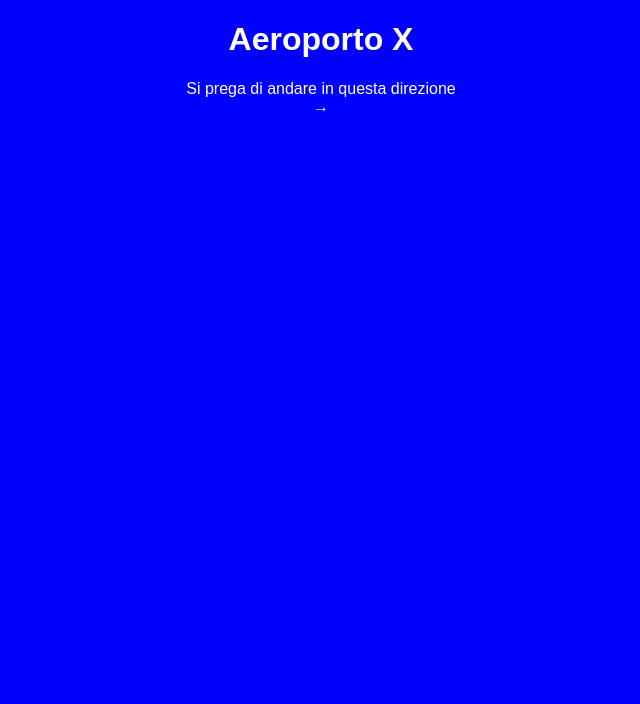
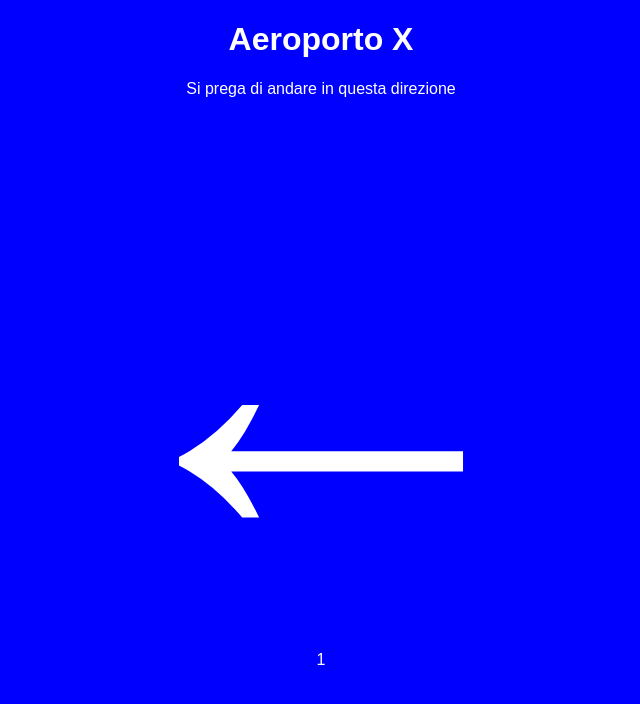
Before and after one commit to digitald/csb-t2kck, a plain HTML site: page index.html in a window 1280 px wide. Shown: the whole page, without its empty margins (319-959 px from the left). Drawn offline with Linux system fonts and the light colour scheme.

Commit message:
Deployment from Codesandbox.

```diff
--- a/index.html
+++ b/index.html
@@ -1 +1 @@
-<!DOCTYPE html><html><head><title>Parcel Sandbox</title><meta charset="UTF-8"><link rel="stylesheet" href="/csb-t2kck/src.4cc13e5b.css"></head><body class="corpo"> <div id="app"></div> <script src="/csb-t2kck/src.094165e4.js"></script> </body></html>
+<!DOCTYPE html><html><head><title>Parcel Sandbox</title><meta charset="UTF-8"><link rel="stylesheet" href="/csb-t2kck/src.4cc13e5b.css"></head><body class="corpo"> <div id="app"></div> <script src="/csb-t2kck/src.514fa8c2.js"></script> </body></html>
--- a/src.094165e4.js
+++ b/src.514fa8c2.js
@@ -1,6 +1,6 @@
 parcelRequire=function(e,r,t,n){var i,o="function"==typeof parcelRequire&&parcelRequire,u="function"==typeof require&&require;function f(t,n){if(!r[t]){if(!e[t]){var i="function"==typeof parcelRequire&&parcelRequire;if(!n&&i)return i(t,!0);if(o)return o(t,!0);if(u&&"string"==typeof t)return u(t);var c=new Error("Cannot find module '"+t+"'");throw c.code="MODULE_NOT_FOUND",c}p.resolve=function(r){return e[t][1][r]||r},p.cache={};var l=r[t]=new f.Module(t);e[t][0].call(l.exports,p,l,l.exports,this)}return r[t].exports;function p(e){return f(p.resolve(e))}}f.isParcelRequire=!0,f.Module=function(e){this.id=e,this.bundle=f,this.exports={}},f.modules=e,f.cache=r,f.parent=o,f.register=function(r,t){e[r]=[function(e,r){r.exports=t},{}]};for(var c=0;c<t.length;c++)try{f(t[c])}catch(e){i||(i=e)}if(t.length){var l=f(t[t.length-1]);"object"==typeof exports&&"undefined"!=typeof module?module.exports=l:"function"==typeof define&&define.amd?define(function(){return l}):n&&(this[n]=l)}if(parcelRequire=f,i)throw i;return f}({"D9Nj":[function(require,module,exports) {
 
 },{}],"H99C":[function(require,module,exports) {
-"use strict";var e;function r(){e="&rarr;";var r=Math.random();r>.5&&(e="&larr;");var n="<h1>Aeroporto X</h1> \n                <div>Si prega di andare in questa direzione</div>\n                <div>"+e+"</div>";document.getElementById("app").innerHTML=n,console.log(r)}function n(){r(),document.querySelector("body").addEventListener("click",r)}require("./styles.css"),n();
+"use strict";var e;require("./styles.css");var r=0;function n(){e="&rarr;",r++;var n=Math.random();n>.5&&(e="&larr;");var i="<h1>Aeroporto X</h1> \n                <div>Si prega di andare in questa direzione</div>\n                <div class='freccia'>"+e+"</div>\n    <div class='contatore'>"+r+"\n    </div>\n    ";document.getElementById("app").innerHTML=i,console.log(n)}function i(){n(),document.querySelector("body").addEventListener("click",n)}i();
 },{"./styles.css":"D9Nj"}]},{},["H99C"], null)
-//# sourceMappingURL=/csb-t2kck/src.094165e4.js.map
+//# sourceMappingURL=/csb-t2kck/src.514fa8c2.js.map
```
Also changed, not shown: 2 other files.
